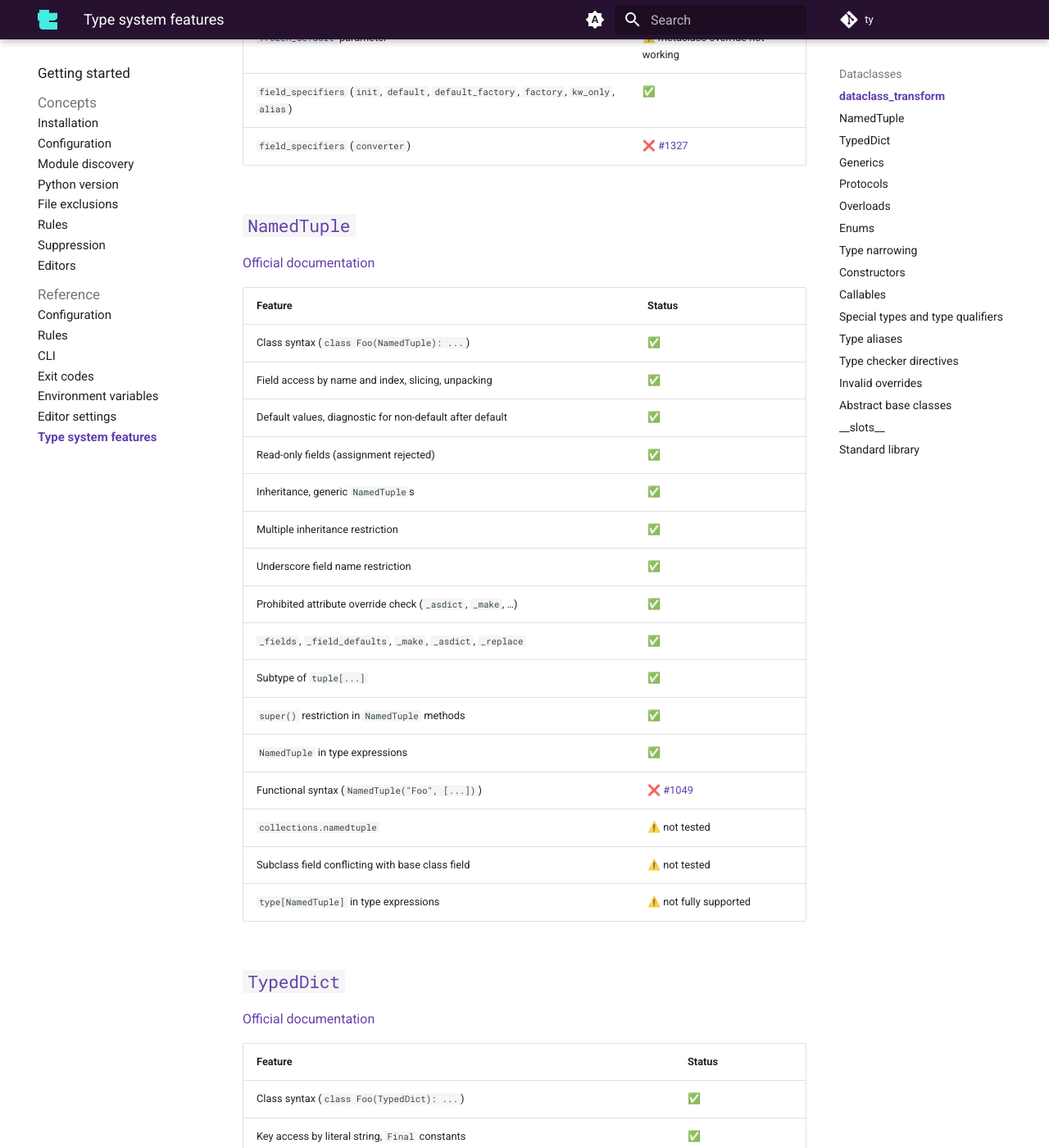
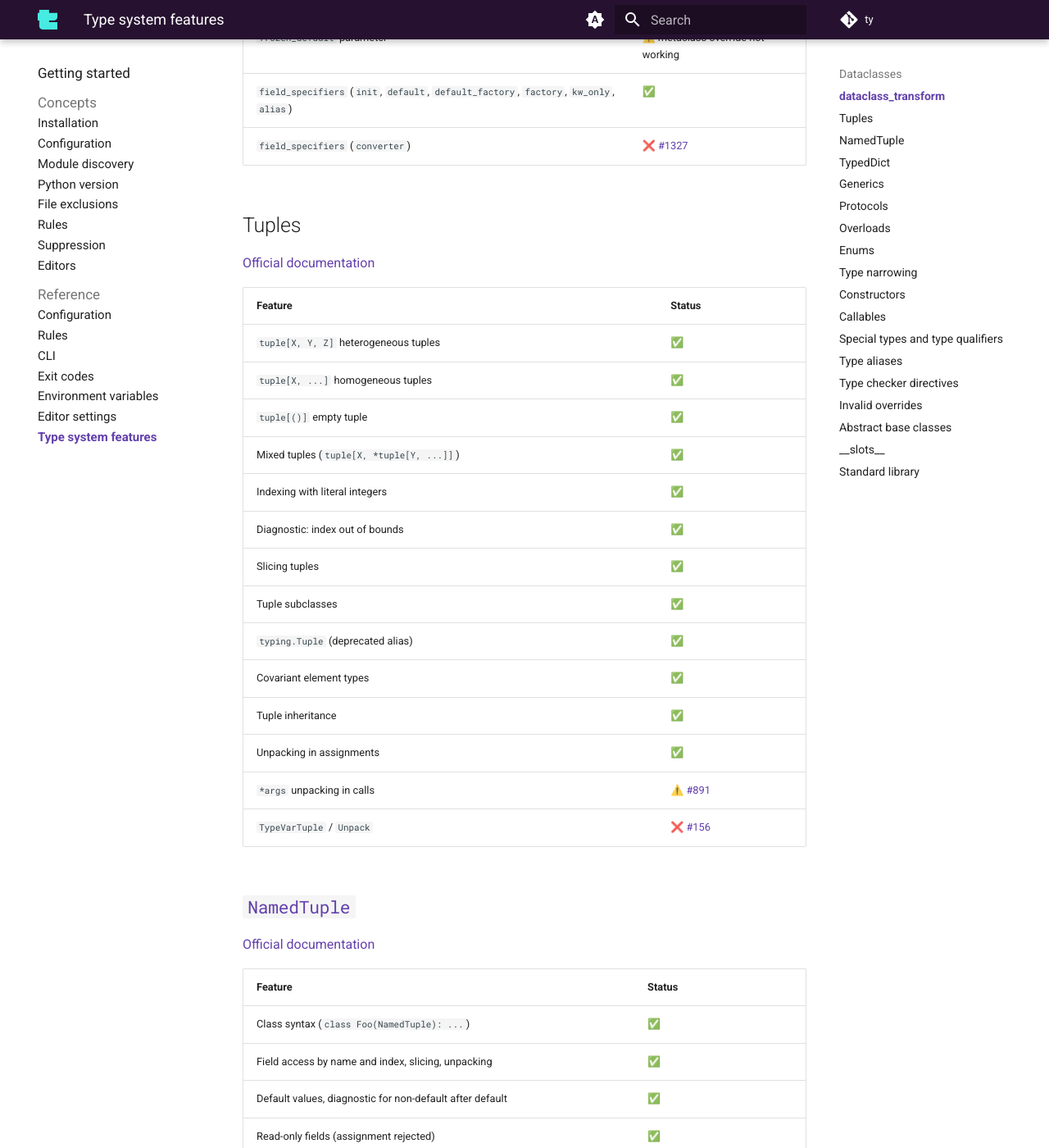
Before and after one commit to astral-sh/ty, an MkDocs documentation site: the page built from docs/reference/type-system-features.md, in a window 1280 px wide and 1400 px high, scrolled down 1495 px. Shown: the whole window at 82% size. Built offline with MkDocs 1.6.1 and Material for MkDocs 9.7.7, drawn with Linux system fonts in a browser that asks for light colours; comment, search, counter and statistics services are not loaded.

Commit message:
Tuple section

```diff
--- a/docs/reference/type-system-features.md
+++ b/docs/reference/type-system-features.md
@@ -38,6 +38,27 @@ This page summarizes the support for various type system features in ty.
 | `frozen_default` parameter                                                               | ⚠️ metaclass override not working                       |
 | `field_specifiers` (`init`, `default`, `default_factory`, `factory`, `kw_only`, `alias`) | ✅                                                      |
 | `field_specifiers` (`converter`)                                                         | ❌ [#1327](https://github.com/astral-sh/ty/issues/1327) |
+
+## Tuples
+
+[Official documentation](https://typing.python.org/en/latest/spec/tuples.html)
+
+| Feature                                   | Status                                                |
+| ----------------------------------------- | ----------------------------------------------------- |
+| `tuple[X, Y, Z]` heterogeneous tuples     | ✅                                                    |
+| `tuple[X, ...]` homogeneous tuples        | ✅                                                    |
+| `tuple[()]` empty tuple                   | ✅                                                    |
+| Mixed tuples (`tuple[X, *tuple[Y, ...]]`) | ✅                                                    |
+| Indexing with literal integers            | ✅                                                    |
+| Diagnostic: index out of bounds           | ✅                                                    |
+| Slicing tuples                            | ✅                                                    |
+| Tuple subclasses                          | ✅                                                    |
+| `typing.Tuple` (deprecated alias)         | ✅                                                    |
+| Covariant element types                   | ✅                                                    |
+| Tuple inheritance                         | ✅                                                    |
+| Unpacking in assignments                  | ✅                                                    |
+| `*args` unpacking in calls                | ⚠️ [#891](https://github.com/astral-sh/ty/issues/891) |
+| `TypeVarTuple` / `Unpack`                 | ❌ [#156](https://github.com/astral-sh/ty/issues/156) |
 
 ## `NamedTuple`
 
```
